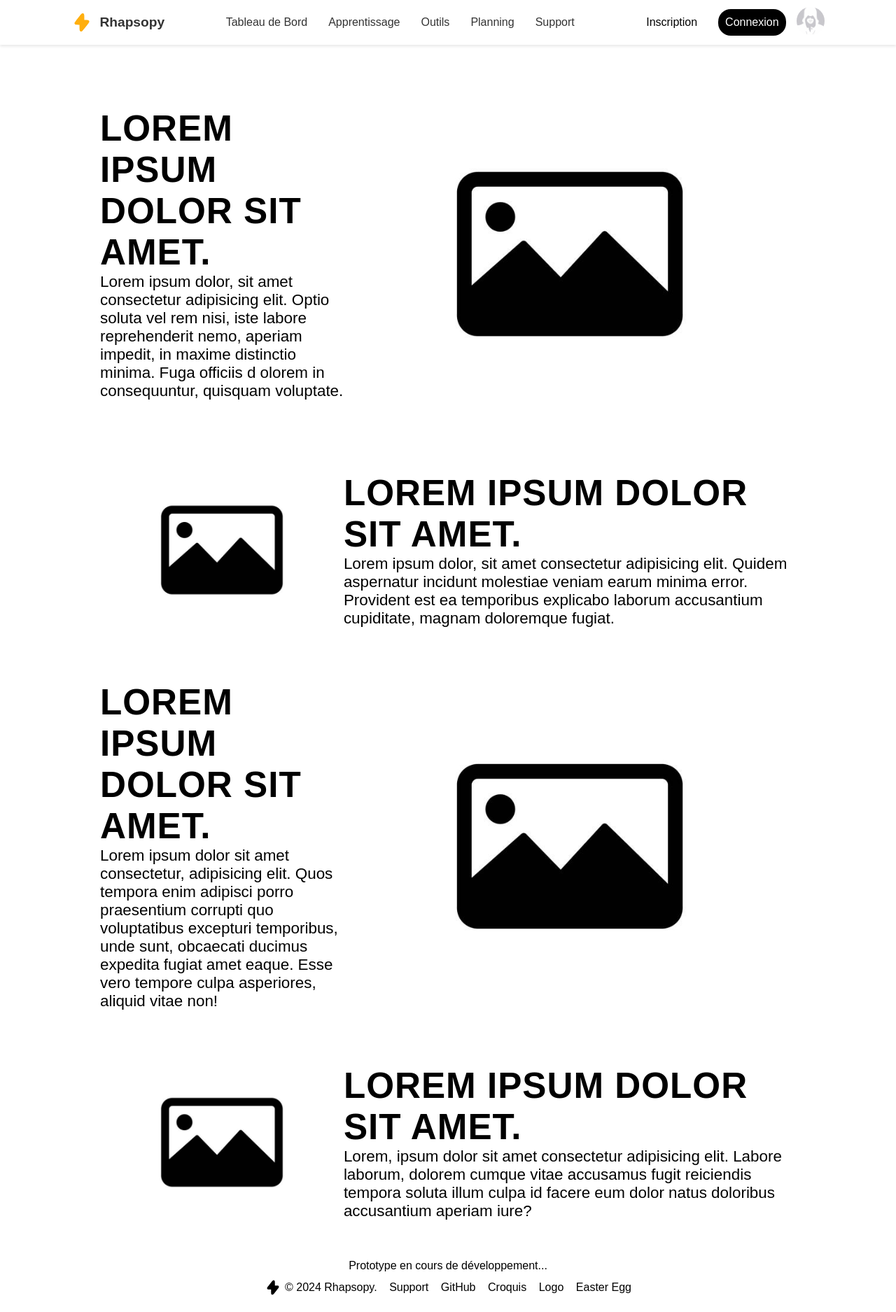
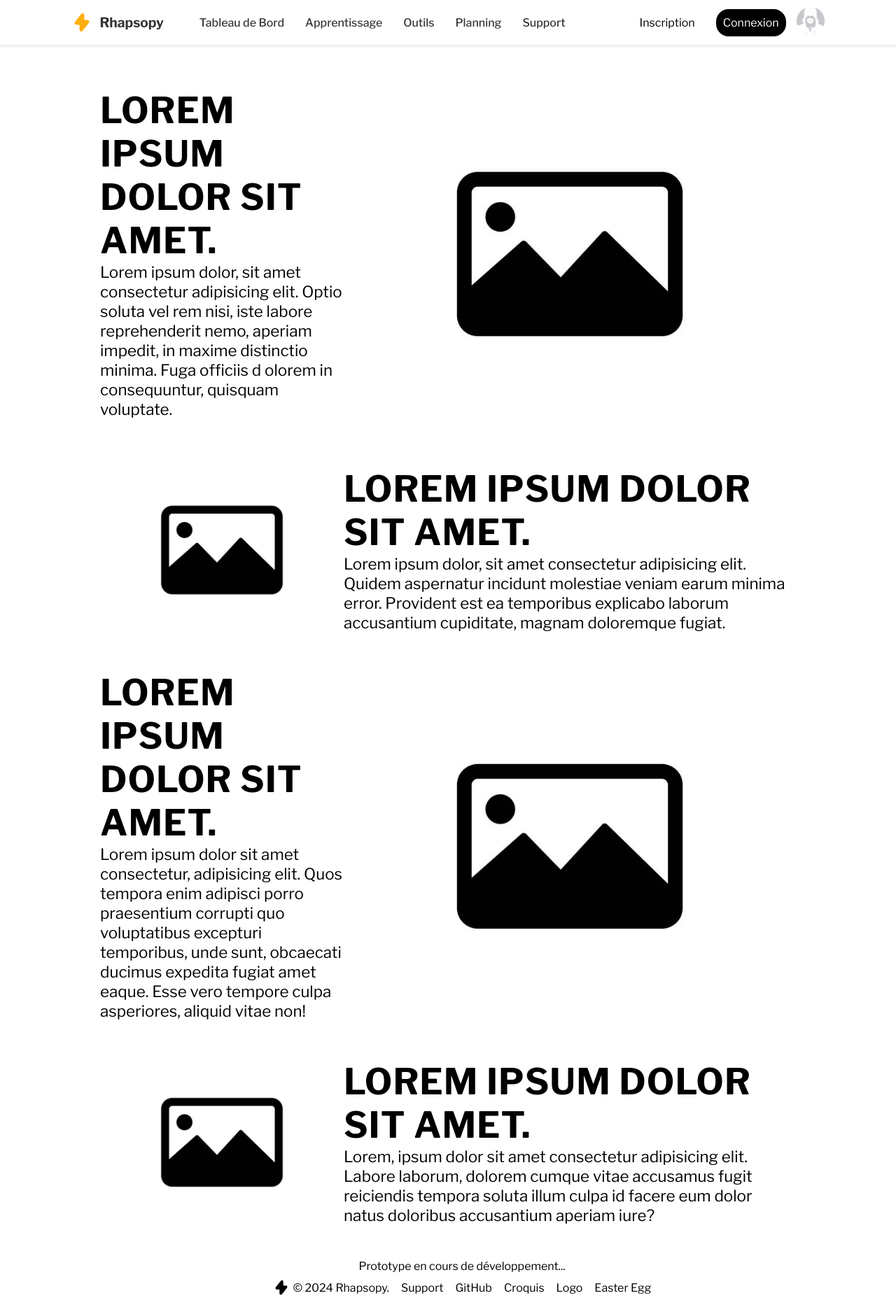
Before and after one commit to lucasbouet30/NSI_project, a Flask app: page / in a window 1280 px wide. Shown: the whole page at 70% size. Before the commit the page ends 1851 px from the top, so only its background shows below. Run offline with Flask 3, Linux system fonts and the light colour scheme; parts of the project's set-up code (start-up, migrations or seed data) failed here and were passed over.

Commit message:
Update main.css

```diff
--- a/V0.1.0/static/assets/css/main.css
+++ b/V0.1.0/static/assets/css/main.css
@@ -6,10 +6,12 @@
 * {
   margin: 0;
   border: 0;
+  font-family: "Libre Franklin", sans-serif;
+  box-sizing: border-box;
 }
 
 body {
-  font-family: "Libre Franklin", serif;
+  font-family: "Libre Franklin", sans-serif;
   min-height: 100vh;
 }
 
@@ -45,17 +47,3 @@ h2 {
 .hero span {
   font-size: 1.4rem;
 }
-
-footer {
-  text-align: center;
-}
-
-* {
-  margin: 0;
-  padding: 0;
-  box-sizing: border-box;
-}
-
-body {
-  font-family: Arial, sans-serif;
-}
```
